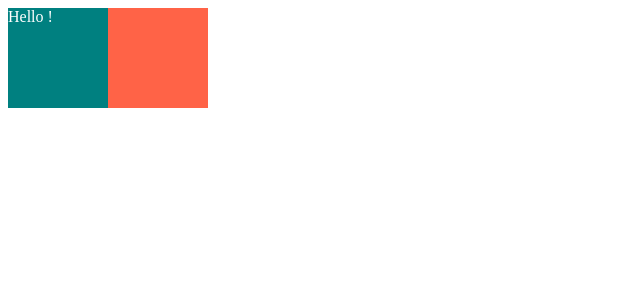
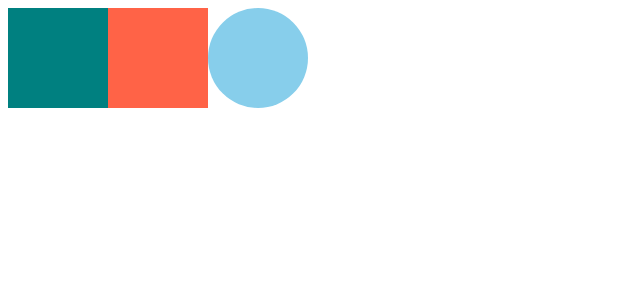
Before and after one commit to codeblue25/learn-react-master, a React (Create React App) app: page / in a window 1280 px wide. Shown: the top 300 px of the page, without its empty margins (0-640 px from the left). Built offline with nearby package versions, Linux system fonts and the light colour scheme.

Commit message:
Extending and adapting styled-components

```diff
--- a/src/App.js
+++ b/src/App.js
@@ -3,35 +3,28 @@ import styled from "styled-components";
 const Wrapper = styled.div`
   display: flex;
 `;
-const BoxOne = styled.div`
-  background-color: teal;
+const Box = styled.div`
+  background-color: ${(props) => props.bgColor};
   width: 100px;
   height: 100px;
 `;
-const BoxTwo = styled.div`
-  background-color: tomato;
-  width: 100px;
-  height: 100px;
+const Circle = styled(Box)`
+  border-radius: 50px;
 `;
-const Text = styled.span`
-  color: #fff;
-`;
+// const Circle = styled.div`
+//   background-color: ${(props) => props.bgColor};
+//   width: 100px;
+//   height: 100px;
+//   border-radius: 50px;
+// `;
 
 function App() {
   return (
     <Wrapper>
-      <BoxOne>
-        <Text>Hello !</Text>
-      </BoxOne>
-      <BoxTwo />
+      <Box bgColor="teal" />
+      <Box bgColor="tomato" />
+      <Circle bgColor="skyblue" />
     </Wrapper>
-
-    // <div style={{display: "flex"}}>
-    //   <div style={{ backgroundColor: "teal", width: 100, height: 100 }}>
-    //      <span style={{ color: "#fff" }}>Hello !</span>
-    //   </div>
-    //   <div style={{ backgroundColor: "tomato", width: 100, height: 100 }}></div>
-    // </div>
   );
 }
 
```
